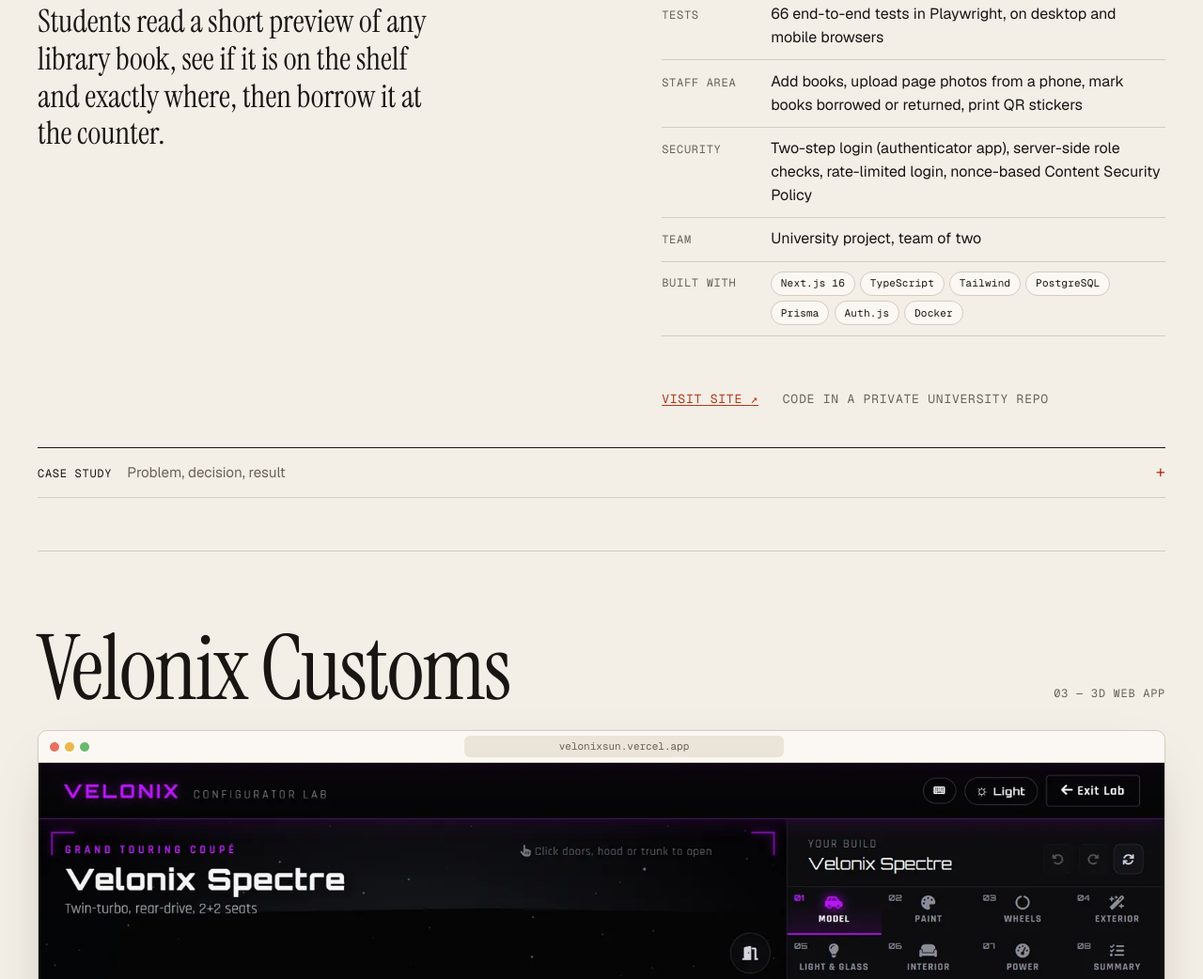
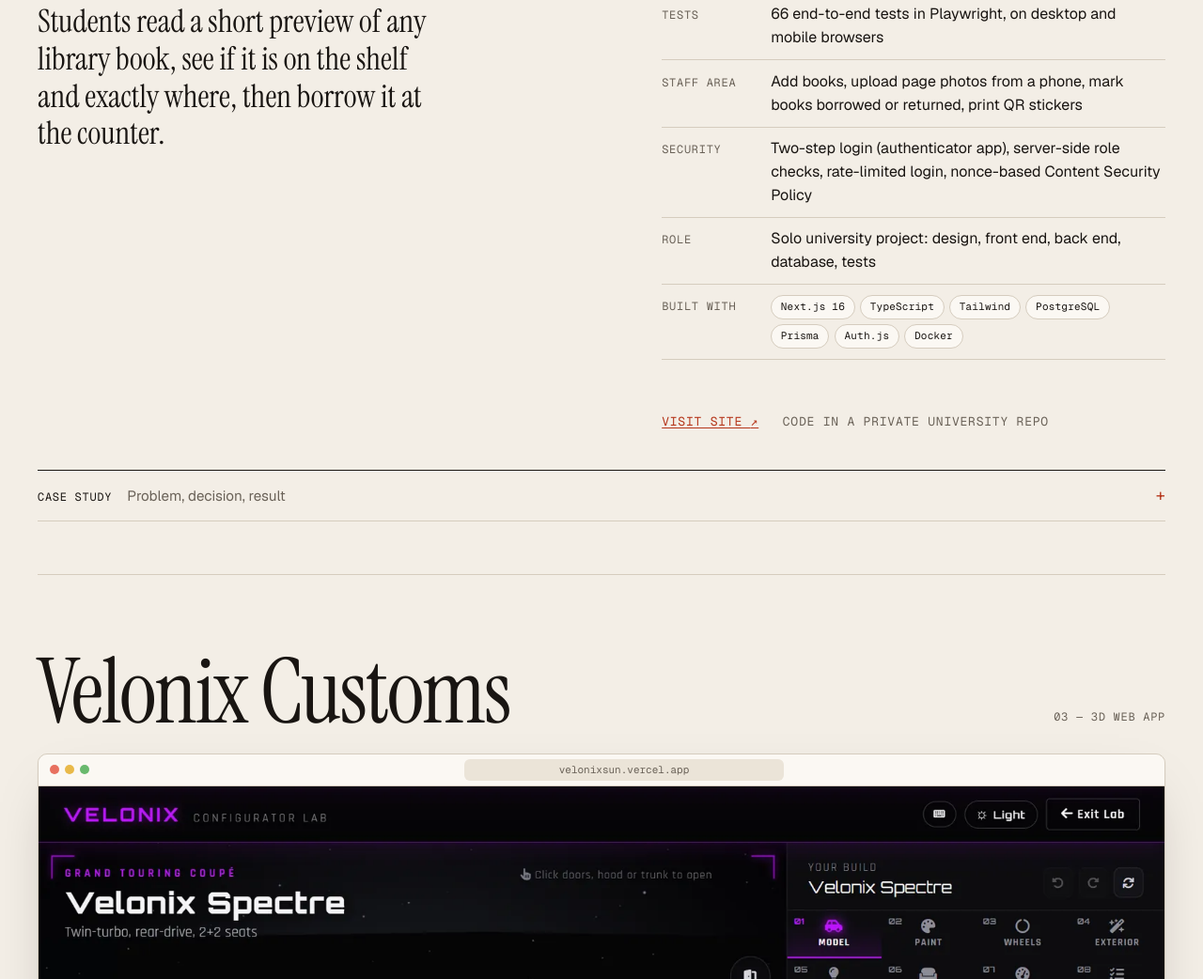
Before and after one commit to SUDARSUN-24/portfolio, a plain HTML site: page index.html in a window 1280 px wide. Shown: the part 5371-6413 px from the top of the page at 94% size. Drawn offline with Linux system fonts and the light colour scheme.

Commit message:
Siam Library: solo university project

```diff
--- a/index.html
+++ b/index.html
@@ -235,7 +235,7 @@
             <div><dt class="mono">Tests</dt><dd>66 end-to-end tests in Playwright, on desktop and mobile browsers</dd></div>
             <div><dt class="mono">Staff area</dt><dd>Add books, upload page photos from a phone, mark books borrowed or returned, print QR stickers</dd></div>
             <div><dt class="mono">Security</dt><dd>Two-step login (authenticator app), server-side role checks, rate-limited login, nonce-based Content Security Policy</dd></div>
-            <div><dt class="mono">Team</dt><dd>University project, team of two</dd></div>
+            <div><dt class="mono">Role</dt><dd>Solo university project: design, front end, back end, database, tests</dd></div>
             <div><dt class="mono">Built with</dt><dd><ul class="tags" role="list"><li>Next.js 16</li><li>TypeScript</li><li>Tailwind</li><li>PostgreSQL</li><li>Prisma</li><li>Auth.js</li><li>Docker</li></ul></dd></div>
           </dl>
           <p class="project__links mono">
```
